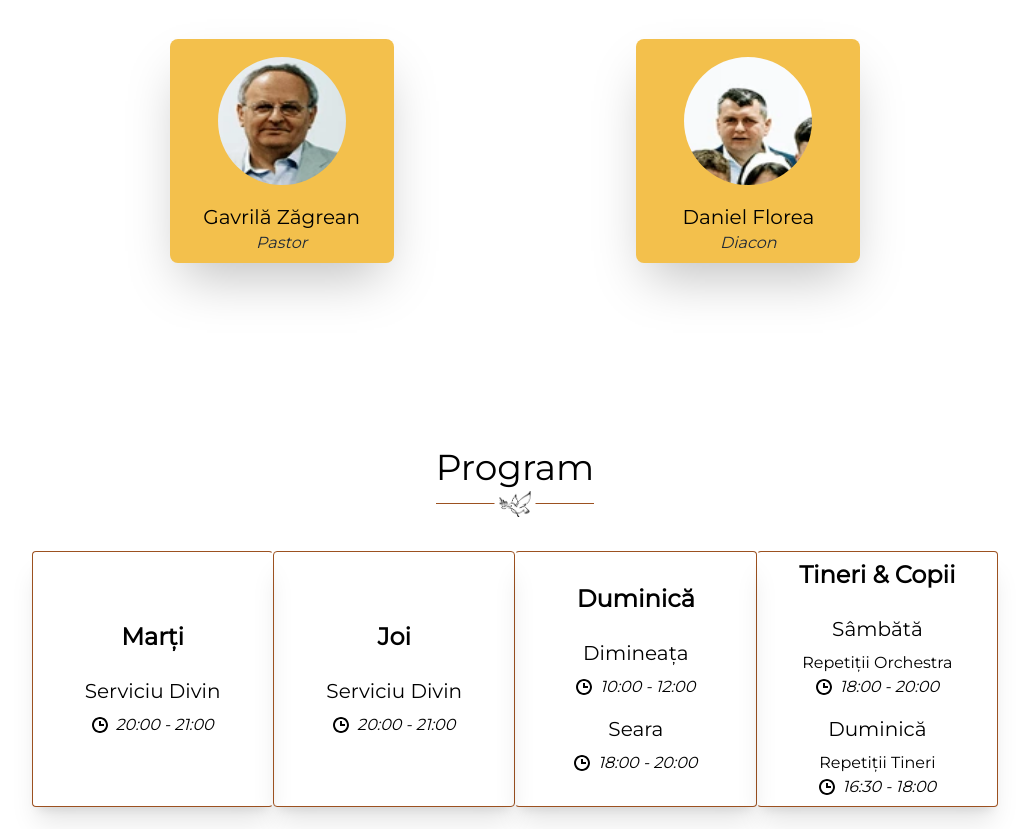
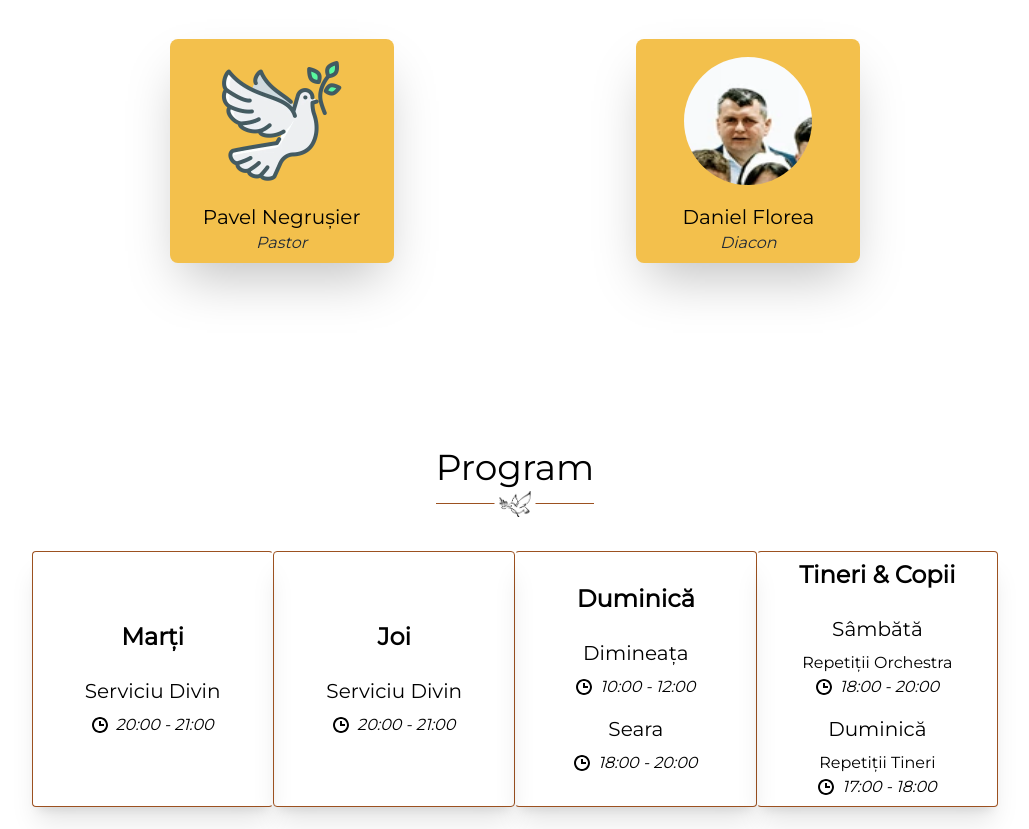
Before and after one commit to SamuelIsip/elimtarancon, a website: page index.html in a window 1280 px wide. Shown: the part 1971-2800 px from the top of the page, without its empty margins (125-1154 px from the left). Drawn offline with Linux system fonts and the light colour scheme; no server answers.

Commit message:
Change pastor name

```diff
--- a/index.html
+++ b/index.html
@@ -451,17 +451,17 @@
               <div class="slujitori flipCard_inner mt-5">
                 <div class="flipCard_front">
                   <img
-                    src="./img/slujitori/pastor.webp"
+                    src="./img/freedom.webp"
                     alt="Pastor Image"
-                    class="w-32 h-32 m-auto rounded-full"
+                    class="w-32 h-32 m-auto"
                     loading="lazy"
                   />
-                  <h3 class="text-xl">Gavrilă Zăgrean</h3>
+                  <h3 class="text-xl">Pavel Negrușier</h3>
                   <h4 class="text-gray-800 italic mb-2">Pastor</h4>
                 </div>
                 <div class="flipCard_back font-bold">
                   <h2 class="text-lg">Număr de contact</h2>
-                  <h3 class="italic text-base">+34 677 415 119</h3>
+                  <h3 class="italic text-base">+34 678 66 89 77</h3>
                 </div>
               </div>
             </div>
@@ -648,7 +648,7 @@
                           </g>
                         </svg>
                       </span>
-                      <p class="italic">16:30 - 18:00</p>
+                      <p class="italic">17:00 - 18:00</p>
                     </div>
                   </div>
                 </div>
```
Also changed, not shown: assets/output.css.
